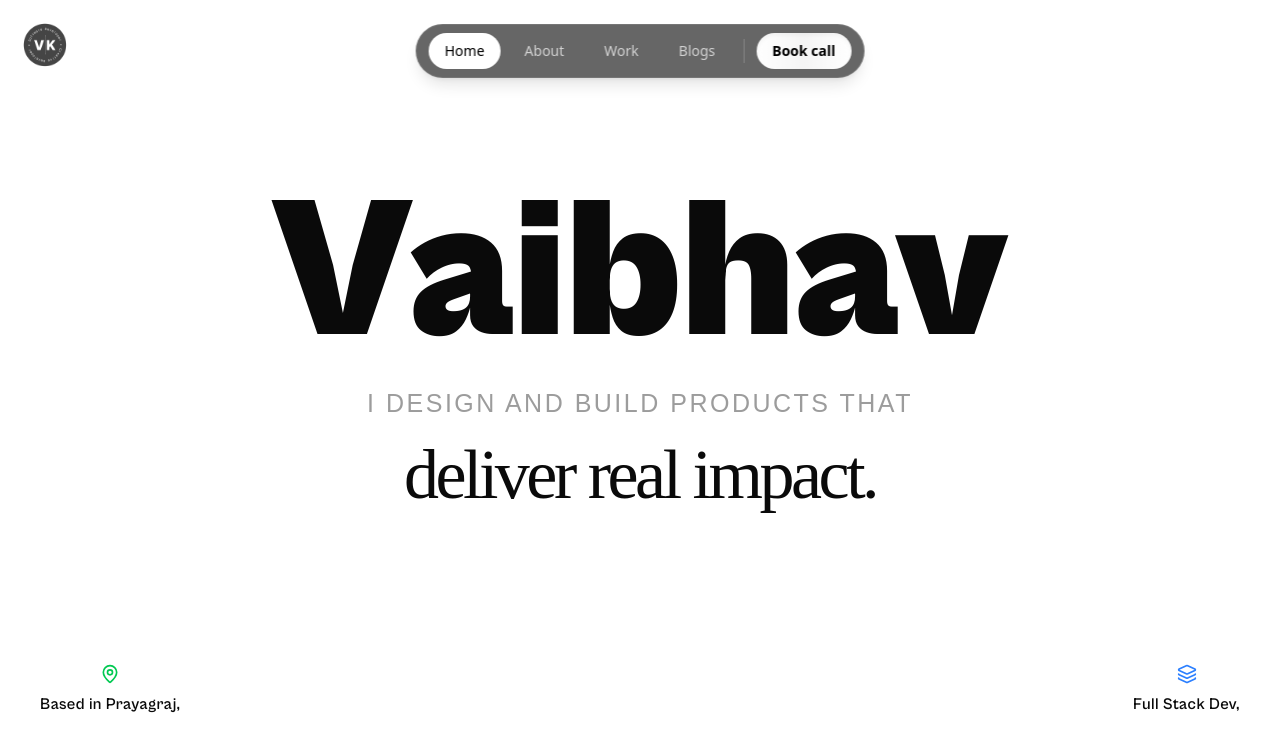
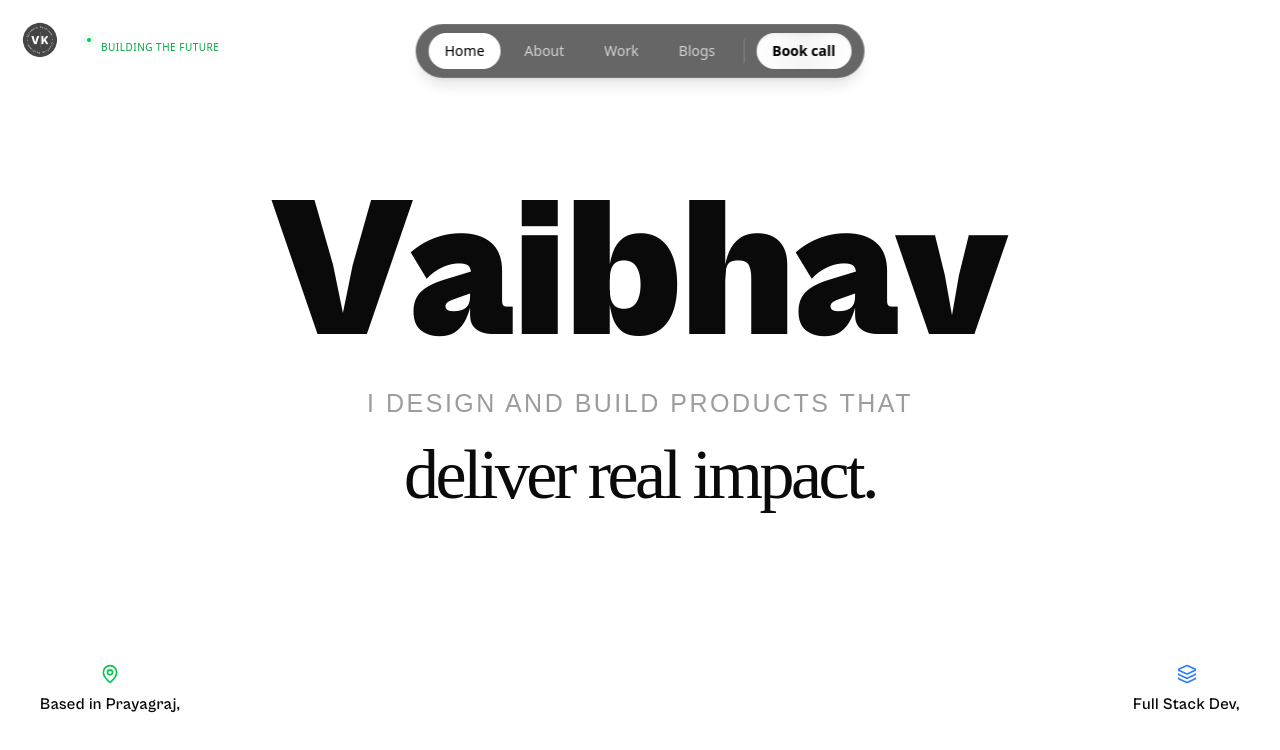
Before and after one commit to Vaibhav-kesarwani/portfolio2, a Next.js app: page / in a window 1280 px wide. Shown: the top 750 px of the page. Built offline with nearby package versions, Linux system fonts and the light colour scheme.

Commit message:
chore: update the logo of the navbar

```diff
--- /dev/null
+++ b/components/navbar/logo.tsx
@@ -0,0 +1,34 @@
+import Image from "next/image";
+
+export default function Logo() {
+  return (
+    <div className="fixed top-5 left-5 z-50 flex items-center gap-3">
+      <Image
+        src="/images/logo.png"
+        alt="logo"
+        height={40}
+        width={40}
+        className="rounded-full"
+      />
+
+      <div className="h-6 w-px bg-white/10" />
+
+      <div className="flex items-center justify-between gap-2">
+        <div className="relative flex h-2 w-2 items-center justify-center">
+          <span className="h-1 w-1 rounded-full bg-green-500" />
+          <span className="absolute inset-0 rounded-full bg-green-500 animate-ping opacity-75" />
+        </div>
+
+        <div
+          style={{
+            fontSize: "10px",
+          }}
+          className="font-medium flex flex-col tracking-wider uppercase"
+        >
+          <span className="text-white/40">Creative engineer</span>
+          <span className="text-green-600">Building the Future</span>
+        </div>
+      </div>
+    </div>
+  );
+}
--- a/components/navbar/navbar.tsx
+++ b/components/navbar/navbar.tsx
@@ -1,8 +1,8 @@
 "use client";
 import { motion } from "framer-motion";
-import Image from "next/image";
 import Link from "next/link";
 import { usePathname } from "next/navigation";
+import Logo from "./logo";
 
 const NAV_ITEMS = [
   { label: "Home", href: "/" },
@@ -16,13 +16,7 @@ export default function Navbar() {
 
   return (
     <>
-      <Image
-        src={"/images/logo.png"}
-        alt="logg"
-        height={50}
-        width={50}
-        className="fixed top-5 left-5 z-50"
-      />
+      <Logo />
       <motion.nav
         initial={{ y: -20, opacity: 0 }}
         animate={{ y: 0, opacity: 1 }}
```
